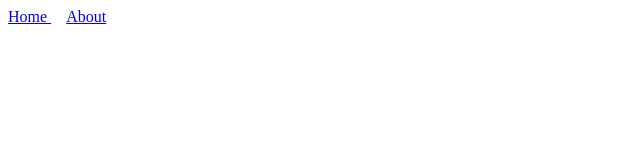
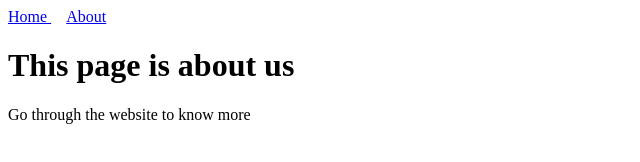
Before and after one commit to alwin-baby/git1, a plain HTML site: page about.html in a window 1280 px wide. Shown: the whole page, without its empty margins (0-640 px from the left). Drawn offline with Linux system fonts and the light colour scheme.

Commit message:
About body finished

```diff
--- a/about.html
+++ b/about.html
@@ -22,5 +22,13 @@
 
     </header>
 
+    <h1>
+        This page is about us
+    </h1>
+
+    <p>
+        Go through the website to know more
+    </p>
+
 </body>
 </html>
```
